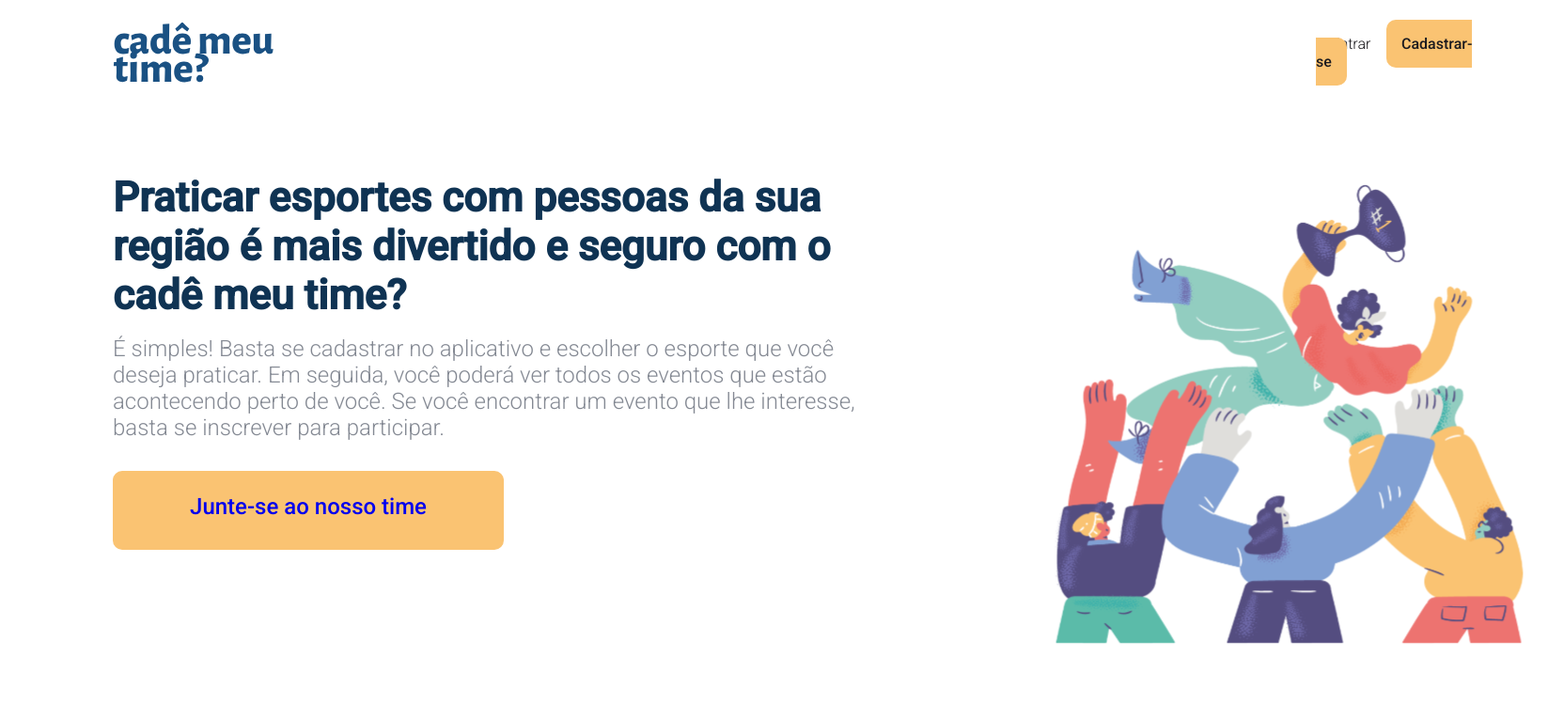
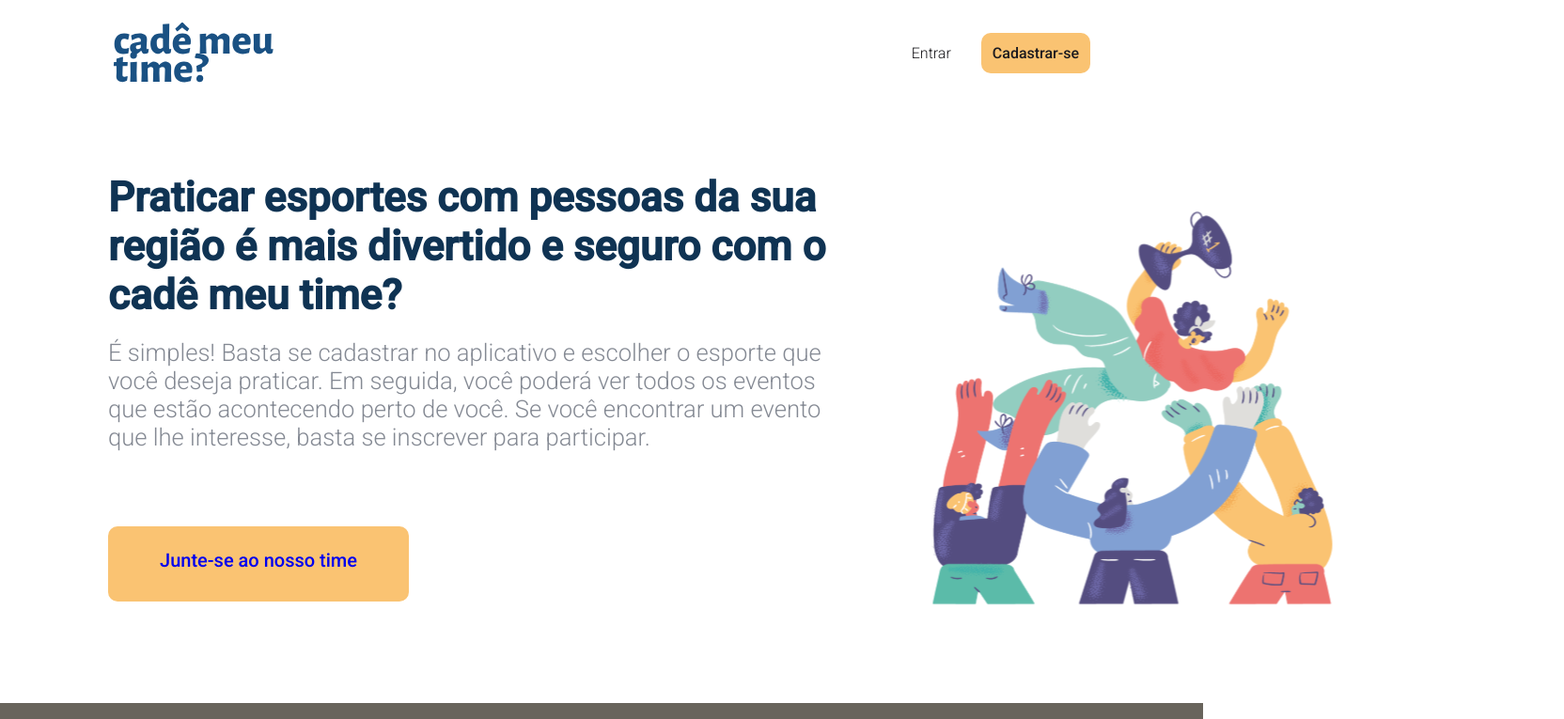
Before and after one commit to ICEI-PUC-Minas-PMV-ADS/cademeutime, a React (Vite) app in the folder src/frontend/: page /home in a window 1280 px wide. Shown: the top 765 px of the page at 94% size, 1664 px wide, since content can reach past the window. Built offline with nearby package versions, Linux system fonts and the light colour scheme.

Commit message:
feat: Adicionado Home Page

```diff
--- a/src/frontend/src/pages/Home/index.jsx
+++ b/src/frontend/src/pages/Home/index.jsx
@@ -35,20 +35,11 @@ export function Home (){
           </div>
           <img src={imageHome} alt="home" />
         </div>
-        <div className="containerHome">
-          <div>
-            <h1>Encotre seu time!</h1>
-          </div>
 
+        <footer className="footerHome" text="© 2023 Todos os direitos reservados">
+          <p>© 2023 Todos os direitos reservados</p>
+        </footer>
 
-        </div>
-
-        <div className="containerHome">
-          <div>
-            <h1>Experimente agora!</h1>
-          </div>
-
-        </div>
       </div>
 
   )
--- a/src/frontend/src/pages/Home/styles.css
+++ b/src/frontend/src/pages/Home/styles.css
@@ -3,16 +3,15 @@
   padding-left: 120px;
   padding:1.5rem 7.5rem 2rem;
   box-sizing: border-box;
-  display: grid;
-  grid-template-columns: 800px 3fr;
-  gap: 30rem;
+  display: flex;
+  justify-content: space-between;
   align-items: center;
 }
 .buttonHeader .cadastro {
   width: 12rem;
   margin-top: 2rem;
-  padding-left: 120px;
-  padding: 1.02rem 1.02rem 1.02rem;
+  margin-left:2rem;
+  padding: 0.75rem 0.75rem 0.755rem;
   font-size: 1rem;
   background: #FAC372;
   color:#1C1B1F;
@@ -20,11 +19,10 @@
   text-align: center;
   font-weight:500;
 }
+
 .buttonHeader .entrar{
   width: 12rem;
   margin-top: 2rem;
-  padding-left: 120px;
-  padding: 1.02rem 1.02rem 1.02rem;
   font-size: 1rem;
   color:#1C1B1F;
   text-align: center;
@@ -33,10 +31,11 @@
 
 .containerHome{
   margin: 4rem auto;
-  padding-left: 120px;
+  padding-left: 115px;
+  padding-right: 115px;
   display: grid;
   grid-template-columns: 800px 3fr;
-  gap: 10rem;
+  gap: 2.5rem;
 }
 
 .containerHome h1 {
@@ -47,20 +46,32 @@
 
 .containerHome p {
   color:#848993;
-  margin-top: 1.05rem;
+  margin-top: 1.25rem;
+  margin-bottom:80px;
   font-family: 'Roboto';
-  font-size: 1.5rem;
+  font-size: 1.6rem;
   font-weight:100;
+}
+.containerHome img {
+  width: 500px;
+  height: 500px;
 }
 
 .buttonHome {
-  width: 26rem;
-  margin-top: 2rem;
+  width: 20rem;
   padding: 1.5rem 2rem 2rem;
-  font-size: 1.5rem;
+  font-size: 1.25rem;
   background: #FAC372;
   color:#1C1B1F;
   border-radius: 10px;
   text-align: center;
   font-weight:500;
 }
+.footerHome {
+  padding: 1rem 1rem 1rem;
+  background: #68645c;
+  color:#9c9c8d;
+}
+.footerHome p{
+  text-align: center;
+}
```
